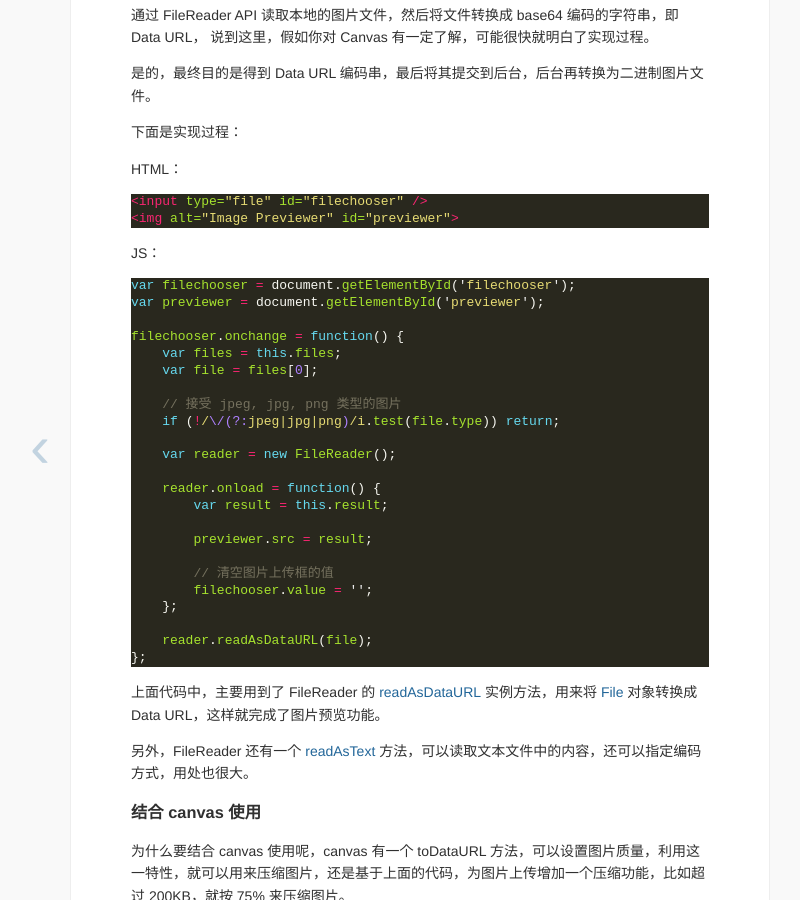
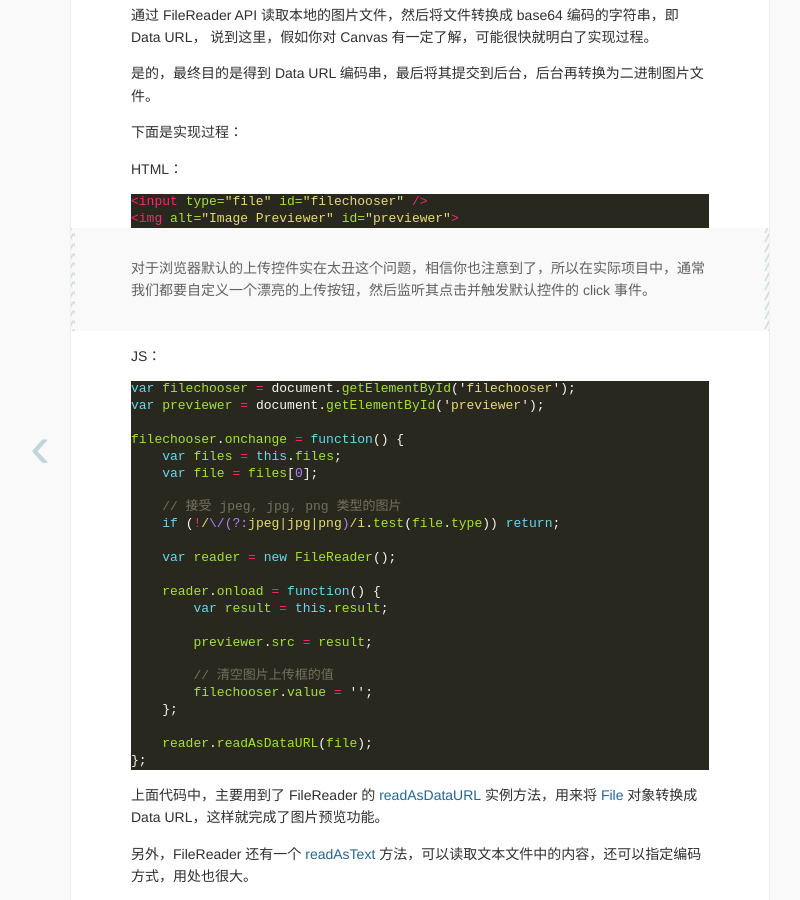
Before and after one commit to superRaytin/superraytin.github.io, a Jekyll site: the page built from _posts/skill/2015-11-18-html5-filereader-preview-upload.md, in a window 1280 px wide and 900 px high, scrolled down 628 px. Shown: the whole window, without its empty margins (220-1020 px from the left). Built offline with Jekyll 4.4.1, drawn with Linux system fonts in a browser that asks for light colours; Markdown is read by kramdown in place of the engine named in the settings; comment, search, counter and statistics services are not loaded.

Commit message:
update article

````diff
--- a/_posts/skill/2015-11-18-html5-filereader-preview-upload.md
+++ b/_posts/skill/2015-11-18-html5-filereader-preview-upload.md
@@ -25,6 +25,8 @@ HTML：
 <input type="file" id="filechooser" />
 <img alt="Image Previewer" id="previewer">
 ```
+
+> 对于浏览器默认的上传控件实在太丑这个问题，相信你也注意到了，所以在实际项目中，通常我们都要自定义一个漂亮的上传按钮，然后监听其点击并触发默认控件的 click 事件。
 
 JS：
 
````
